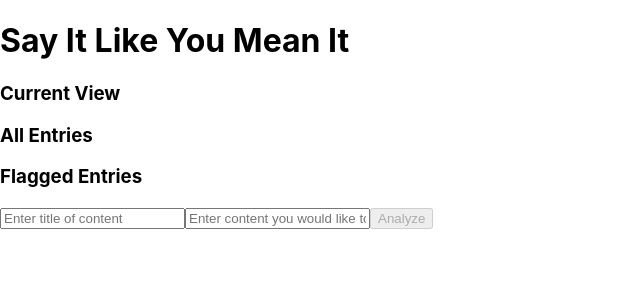
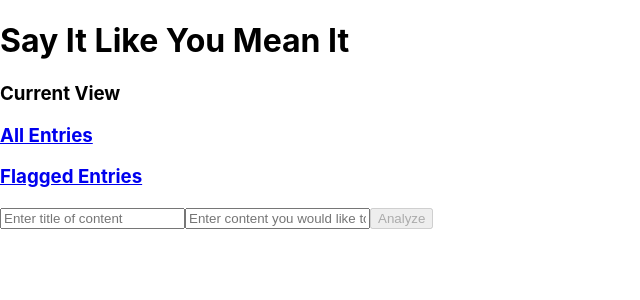
Before and after one commit to Logandv3/Say-it-like-you-mean-it, a React (Create React App) app: page / in a window 1280 px wide. Shown: the top 300 px of the page, without its empty margins (0-640 px from the left). Built offline with nearby package versions, Linux system fonts and the light colour scheme.

Commit message:
Add links and route to past entry links in Nav

```diff
--- a/src/components/App.js
+++ b/src/components/App.js
@@ -63,7 +63,7 @@ class App extends Component {
         />
         <Route
           exact
-          path='/past-entry/:id'
+          path='/past_entries/:name'
           render={() => <PastEntryView />} />
         </Switch>
       </div>
--- a/src/components/Nav.js
+++ b/src/components/Nav.js
@@ -1,12 +1,17 @@
 import React from 'react'
+import { NavLink } from 'react-router-dom'
 import '../styles/Nav.css'
 
 const Nav = () => {
 
   return(
     <section>
-      <h3>All Entries</h3>
-      <h3>Flagged Entries</h3>
+      <NavLink to={`/past_entries/all_entries`} >
+        <h3 className='all-entries-link' name='allentries'>All Entries</h3>
+      </NavLink>
+      <NavLink to={`/past_entries/flagged_entries`} >
+        <h3 className='flagged-entries-link' name='flaggedentries'>Flagged Entries</h3>
+      </NavLink>
     </section>
   )
 }
```
